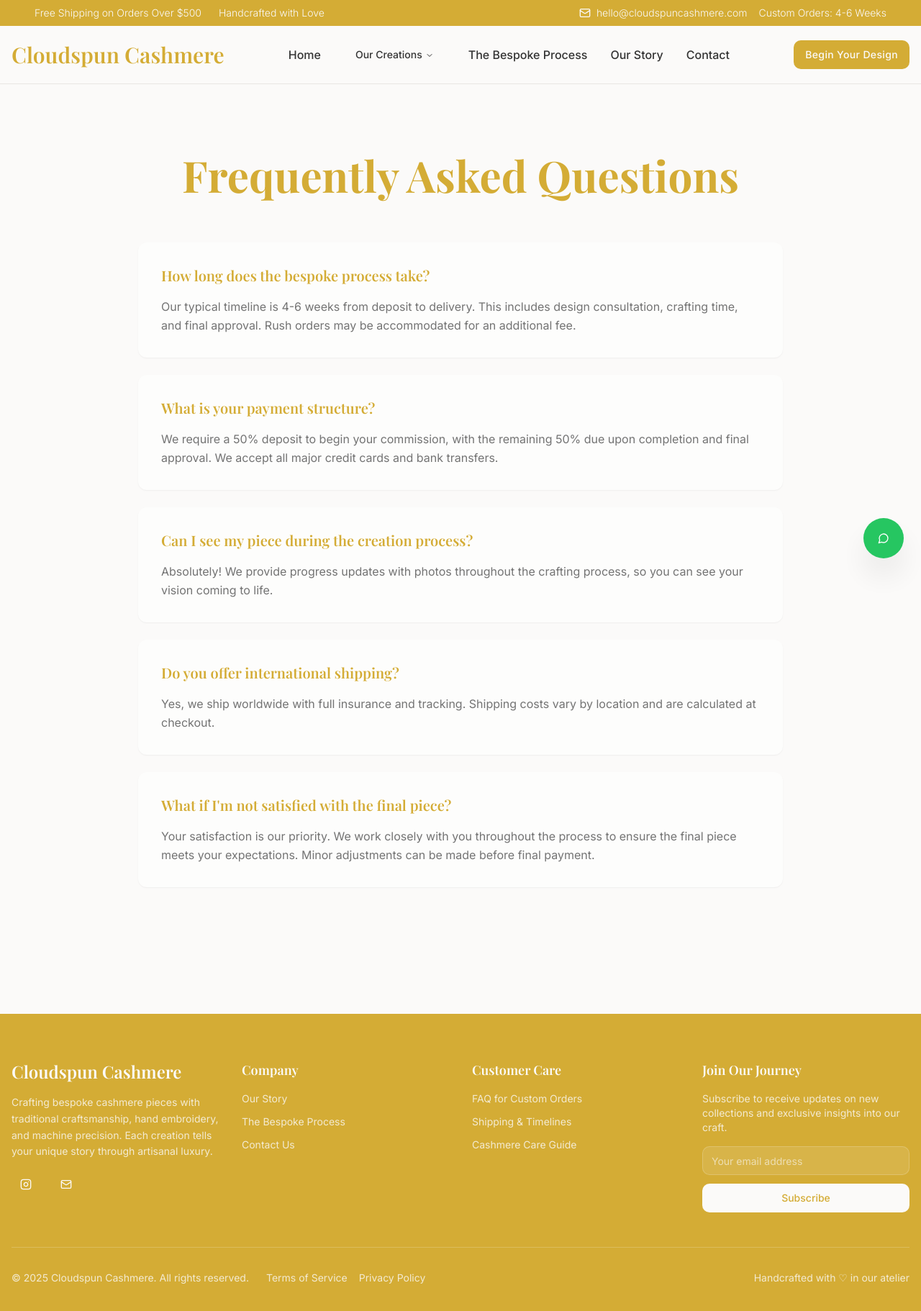
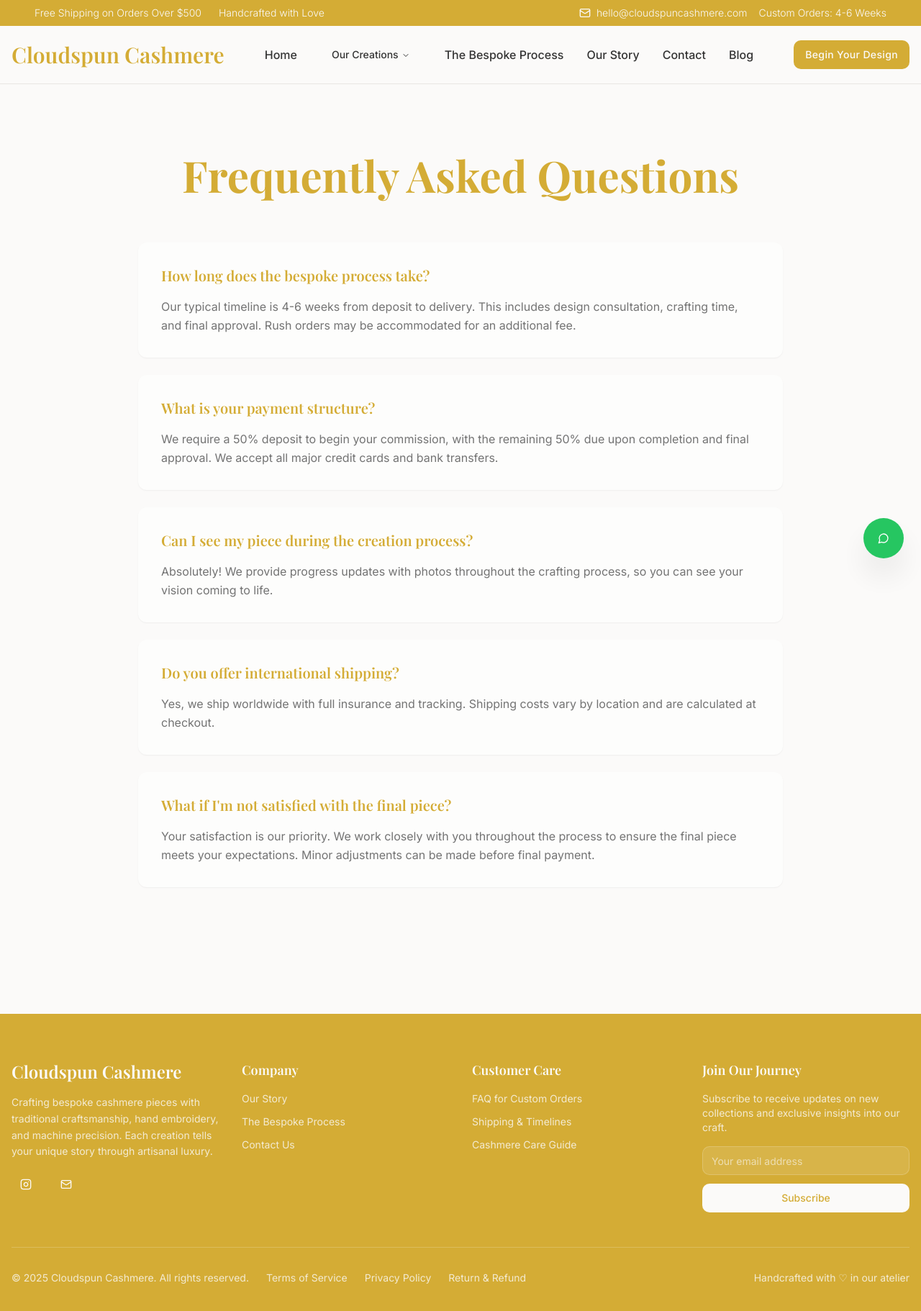
Before and after one commit to AustiAmbhastha/bespoke-cashmere-creations, a React (Vite) app: page /faq in a window 1280 px wide. Shown: the top 1822 px of the page at 72% size. Built offline with nearby package versions, Linux system fonts and the light colour scheme.

Commit message:
Add footer and header menu items
Add Terms, Privacy, and Return/Refund to the footer menu. Add Blog to the header menu.

```diff
--- a/src/components/layout/Footer.tsx
+++ b/src/components/layout/Footer.tsx
@@ -101,12 +101,15 @@ const Footer = () => {
         <div className="border-t border-primary-foreground/20 mt-12 pt-8 flex flex-col md:flex-row justify-between items-center space-y-4 md:space-y-0">
           <div className="flex flex-col md:flex-row items-center space-y-2 md:space-y-0 md:space-x-6 text-sm text-primary-foreground/80">
             <span>&copy; 2025 Cloudspun Cashmere. All rights reserved.</span>
-            <div className="flex space-x-4">
+            <div className="flex flex-wrap justify-center md:justify-start gap-x-6 gap-y-2">
               <Link to="/terms" className="hover:text-primary-foreground transition-colors">
                 Terms of Service
               </Link>
               <Link to="/privacy" className="hover:text-primary-foreground transition-colors">
                 Privacy Policy
+              </Link>
+              <Link to="/return-refund" className="hover:text-primary-foreground transition-colors">
+                Return & Refund
               </Link>
             </div>
           </div>
--- a/src/components/layout/Navigation.tsx
+++ b/src/components/layout/Navigation.tsx
@@ -96,6 +96,17 @@ const Navigation = ({ mobile = false, onItemClick }: NavigationProps) => {
           onClick={onItemClick}
         >
           Contact
+        </Link>
+
+        <Link
+          to="/blog"
+          className={cn(
+            "text-lg font-medium transition-colors hover:text-primary",
+            location.pathname === "/blog" ? "text-primary" : "text-foreground"
+          )}
+          onClick={onItemClick}
+        >
+          Blog
         </Link>
       </nav>
     );
@@ -222,6 +233,18 @@ const Navigation = ({ mobile = false, onItemClick }: NavigationProps) => {
             <Link to="/contact">Contact</Link>
           </NavigationMenuLink>
         </NavigationMenuItem>
+
+        <NavigationMenuItem>
+          <NavigationMenuLink
+            asChild
+            className={cn(
+              "font-medium transition-colors hover:text-primary",
+              location.pathname === "/blog" ? "text-primary" : "text-foreground"
+            )}
+          >
+            <Link to="/blog">Blog</Link>
+          </NavigationMenuLink>
+        </NavigationMenuItem>
       </NavigationMenuList>
     </NavigationMenu>
   );
```
